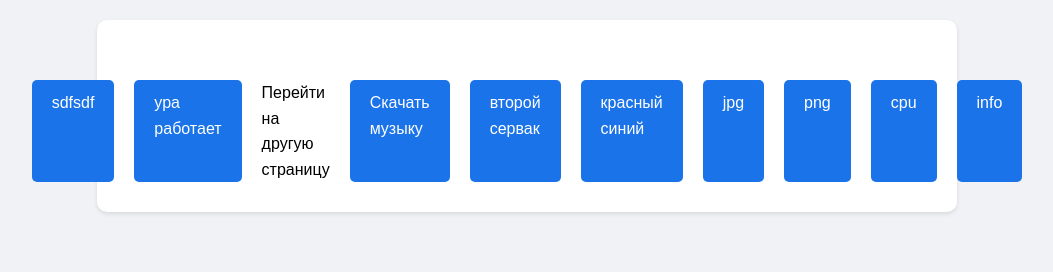
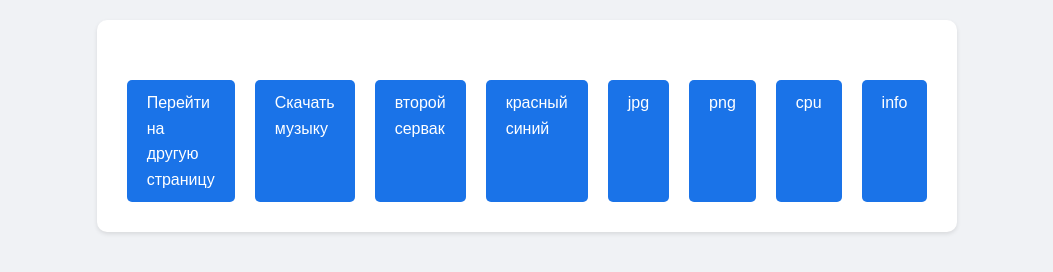
Before and after one commit to egerin11/docker, a plain HTML site: page docker/nginx/media/index.html in a window 1280 px wide. Shown: the whole page, without its empty margins (113-1166 px from the left). Drawn offline with Linux system fonts and the light colour scheme.

Commit message:
jenkins test html jar

```diff
--- a/docker/nginx/media/index.html
+++ b/docker/nginx/media/index.html
@@ -68,8 +68,6 @@
     <div class="container">
 
         <div class="buttons">
-            <a href="">sdfsdf</a>
-            <a href="">ура работает</a
             <a href="/second-page">Перейти на другую страницу</a>
             <a href="/music">Скачать музыку</a>
             <a href="/secondserver">второй сервак</a>
```
